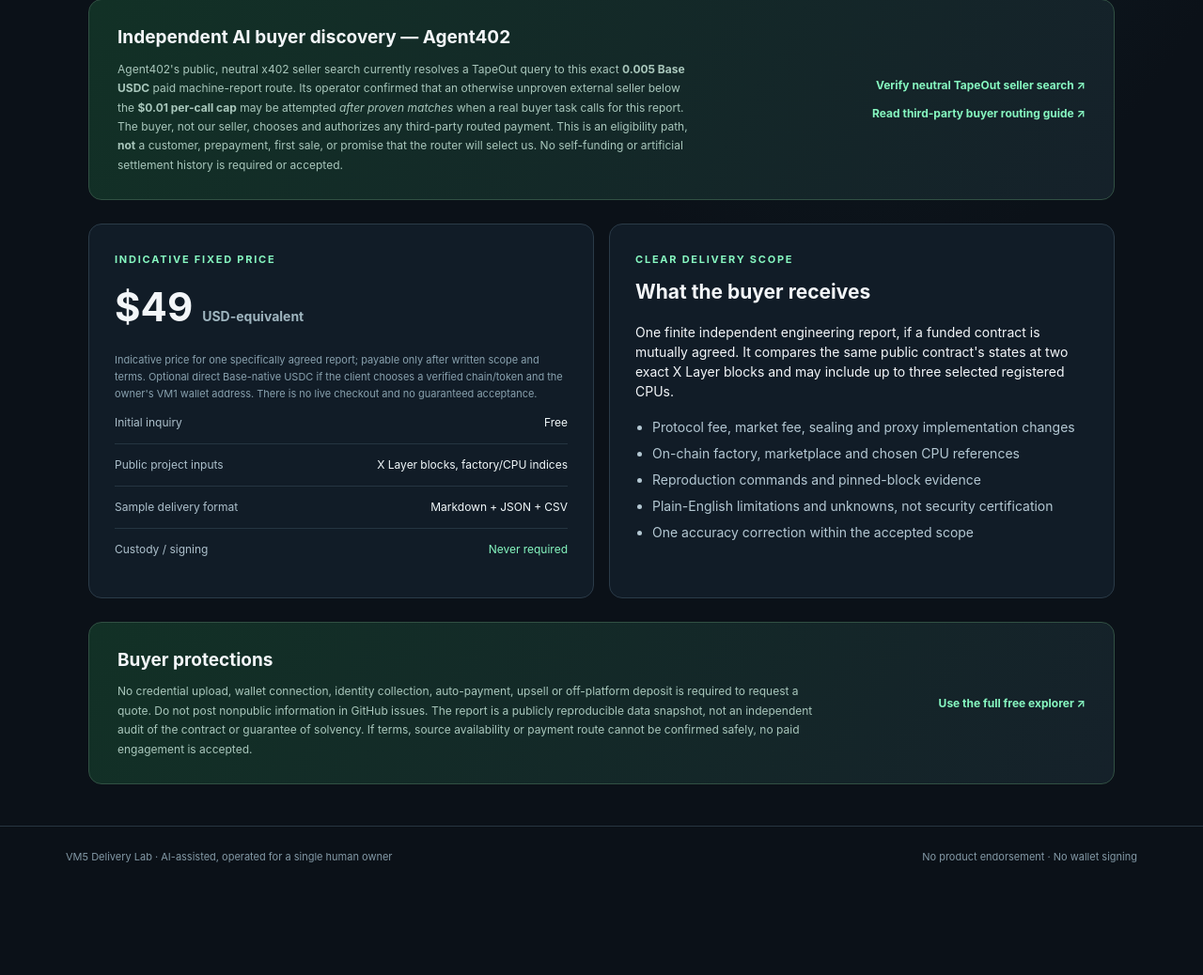
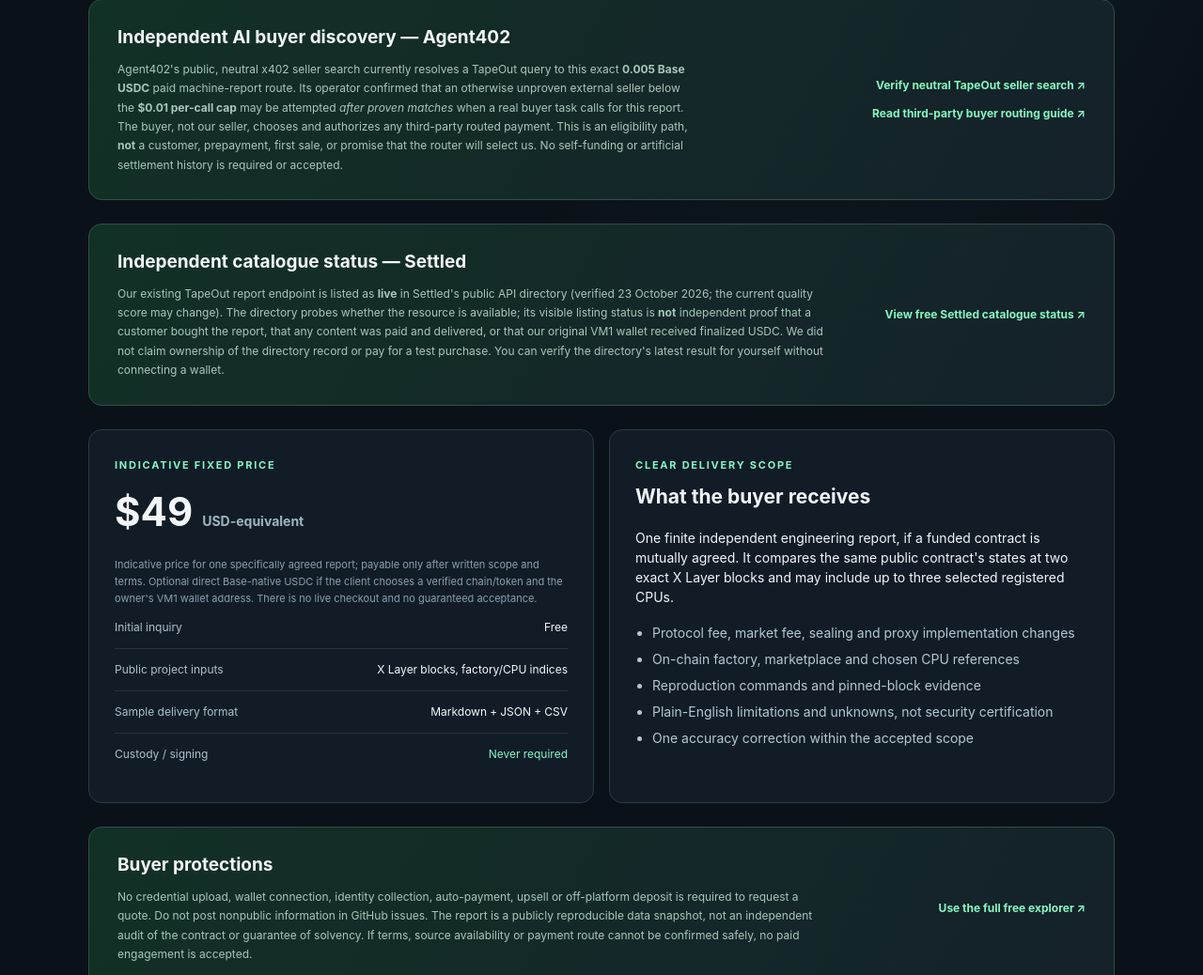
Before and after one commit to livastic-vm5-primary-20260911/tapeout-xlayer-integrity-lens, a website: page commercial.html in a window 1280 px wide. Shown: the part 840-1878 px from the top of the page at 94% size. Before the commit the page ends 1785 px from the top, so only its background shows below. Drawn offline with Linux system fonts and the light colour scheme.

Commit message:
feat(sales): link first-party verified Settled public live listing

```diff
--- a/commercial.html
+++ b/commercial.html
@@ -34,6 +34,10 @@
 <section class="evidence" style="margin:0 0 25px"><div><h2>Independent AI buyer discovery — Agent402</h2>
 <p>Agent402's public, neutral x402 seller search currently resolves a TapeOut query to this exact <strong>0.005 Base USDC</strong> paid machine-report route. Its operator confirmed that an otherwise unproven external seller below the <strong>$0.01 per-call cap</strong> may be attempted <em>after proven matches</em> when a real buyer task calls for this report. The buyer, not our seller, chooses and authorizes any third-party routed payment. This is an eligibility path, <strong>not</strong> a customer, prepayment, first sale, or promise that the router will select us. No self-funding or artificial settlement history is required or accepted.</p></div>
 <div style="display:flex;flex-wrap:wrap;gap:12px;justify-content:flex-end"><a class="evidence-link" href="https://agent402.tools/api/route?q=tapeout&amp;include=external" target="_blank" rel="noopener noreferrer" aria-label="View public neutral Agent402 TapeOut seller discovery JSON">Verify neutral TapeOut seller search ↗</a><a class="evidence-link" href="https://agent402.tools/guides/smart-order-router" target="_blank" rel="noopener noreferrer">Read third-party buyer routing guide ↗</a></div></section>
+<section class="evidence" style="margin:0 0 25px"><div>
+<h2>Independent catalogue status — Settled</h2>
+<p>Our existing TapeOut report endpoint is listed as <strong>live</strong> in Settled's public API directory (verified 23 October 2026; the current quality score may change). The directory probes whether the resource is available; its visible listing status is <strong>not</strong> independent proof that a customer bought the report, that any content was paid and delivered, or that our original VM1 wallet received finalized USDC. We did not claim ownership of the directory record or pay for a test purchase. You can verify the directory's latest result for yourself without connecting a wallet.</p></div>
+<a class="evidence-link" href="https://settled.tools/v1/peek?url=https%3A%2F%2Fvm5-openapi-x402.onrender.com%2Fv1%2Ftapeout-cpu0-report" target="_blank" rel="noopener noreferrer" aria-label="Free read-only Settled directory status for this exact TapeOut machine API">View free Settled catalogue status ↗</a></section>
 <section class="panel-grid">
 <article class="panel"><div class="eyebrow">INDICATIVE FIXED PRICE</div><h2 style="font-size:42px;margin:10px 0">$49 <small style="font-size:14px;color:#9fb5bf">USD-equivalent</small></h2><p class="annotation">Indicative price for one specifically agreed report; payable only after written scope and terms. Optional direct Base-native USDC if the client chooses a verified chain/token and the owner's VM1 wallet address. There is no live checkout and no guaranteed acceptance.</p><div class="control-row"><span>Initial inquiry</span><span class="value">Free</span></div><div class="control-row"><span>Public project inputs</span><span class="value">X Layer blocks, factory/CPU indices</span></div><div class="control-row"><span>Sample delivery format</span><span class="value">Markdown + JSON + CSV</span></div><div class="control-row"><span>Custody / signing</span><span class="value good">Never required</span></div></article>
 <article class="panel"><div class="eyebrow">CLEAR DELIVERY SCOPE</div><h2 style="margin-top:10px">What the buyer receives</h2><p>One finite independent engineering report, if a funded contract is mutually agreed. It compares the same public contract's states at two exact X Layer blocks and may include up to three selected registered CPUs.</p><ul style="padding-left:18px;color:#b4c8d3;line-height:2"><li>Protocol fee, market fee, sealing and proxy implementation changes</li><li>On-chain factory, marketplace and chosen CPU references</li><li>Reproduction commands and pinned-block evidence</li><li>Plain-English limitations and unknowns, not security certification</li><li>One accuracy correction within the accepted scope</li></ul></article>
```
Also changed, not shown: tests/settled-directory-availability.test.mjs (added, +29 -0 lines).
